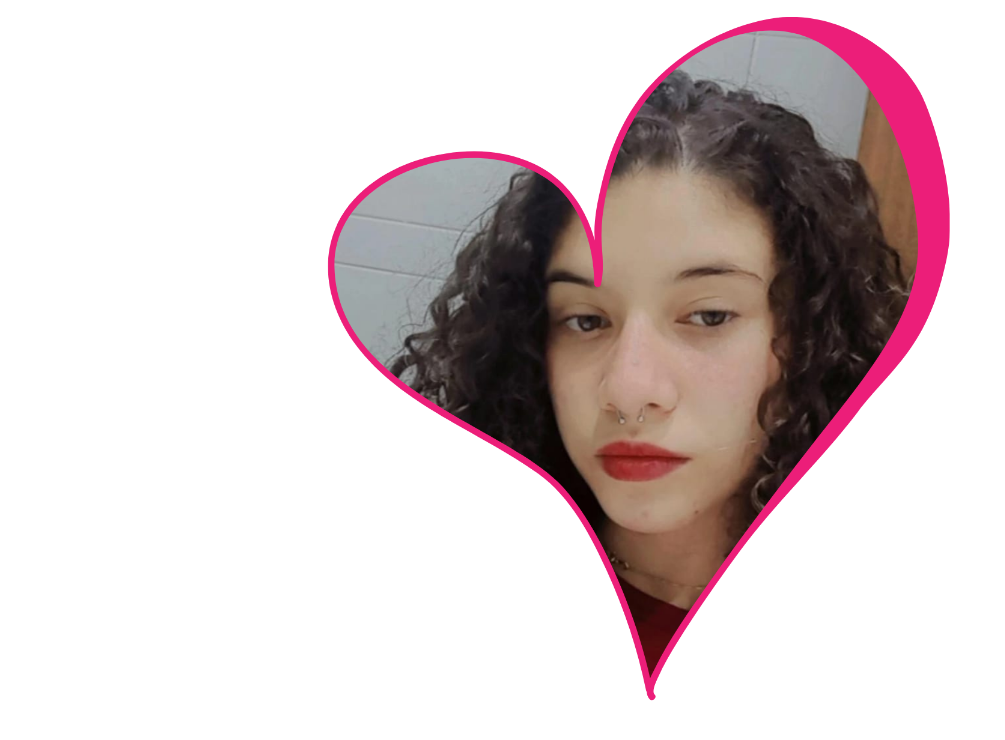
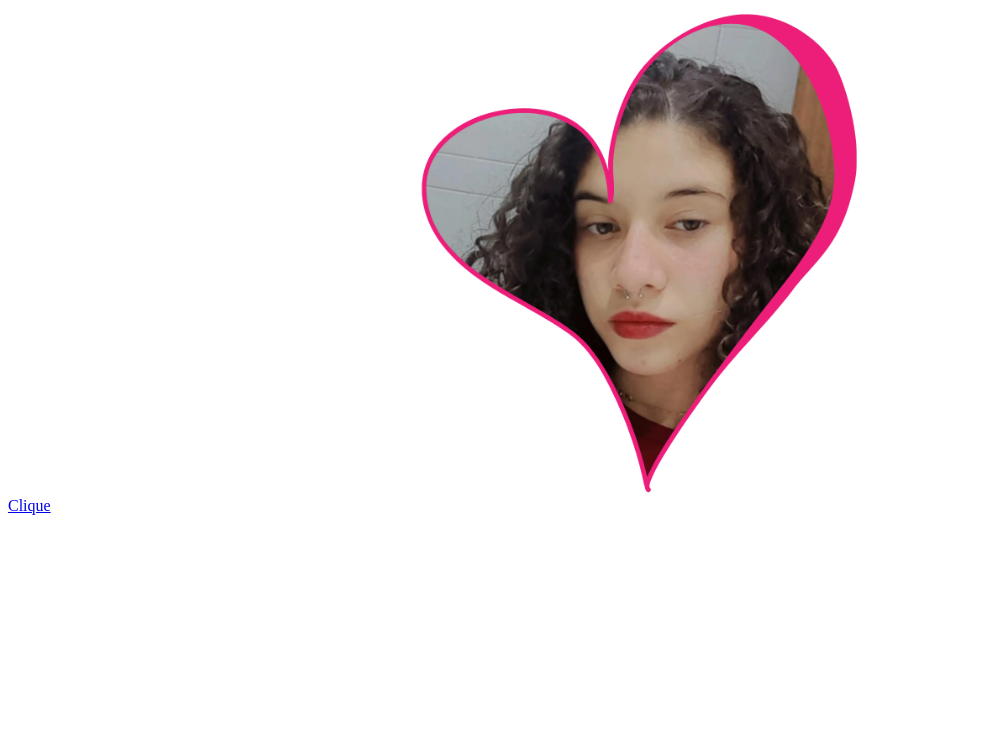
Before and after one commit to math0lita/duda, a plain HTML site: page index2.html in a window 1280 px wide. Shown: the whole page, without its empty margins (0-1005 px from the left). Drawn offline with Linux system fonts and the light colour scheme.

Commit message:
Atualização poca

```diff
--- a/index2.html
+++ b/index2.html
@@ -5,17 +5,11 @@
     <meta http-equiv="X-UA-Compatible" content="IE=edge">
     <meta name="viewport" content="width=device-width, initial-scale=1.0">
     <title>Amor a uma Duda</title>
-    <style>
-        img{
-            display: block;
-            margin-left: auto;
-            margin-right: auto;
-            min-width: 38%;
-            max-width: 50%;
-        }
-    </style>
+    <link rel="shortcut icon" href="imagens/favicon-2.png" type="image/png">
+    <link rel="stylesheet" href="style-2.css">
 </head>
 <body>
     <img src="imagens/core.png" alt="Duda no coração">
+    <a href="index.html">Clique </a>
 </body>
 </html>
--- /dev/null
+++ b/style-2.css
@@ -0,0 +1,7 @@
+img{
+    display: block;
+    margin-left: auto;
+    margin-right: auto;
+    min-width: 31%;
+    max-width: 35%;
+}
```
Also changed, not shown: imagens/favicon-2.png (added).
